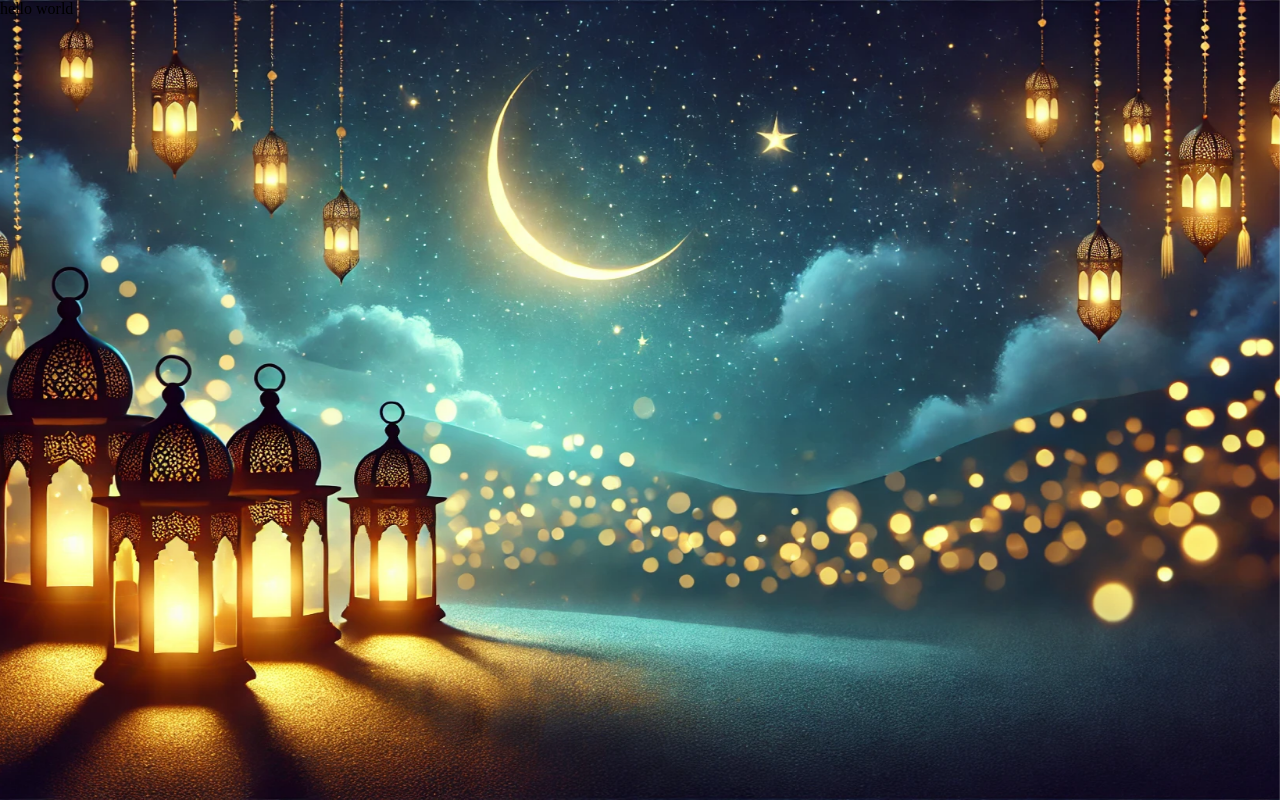
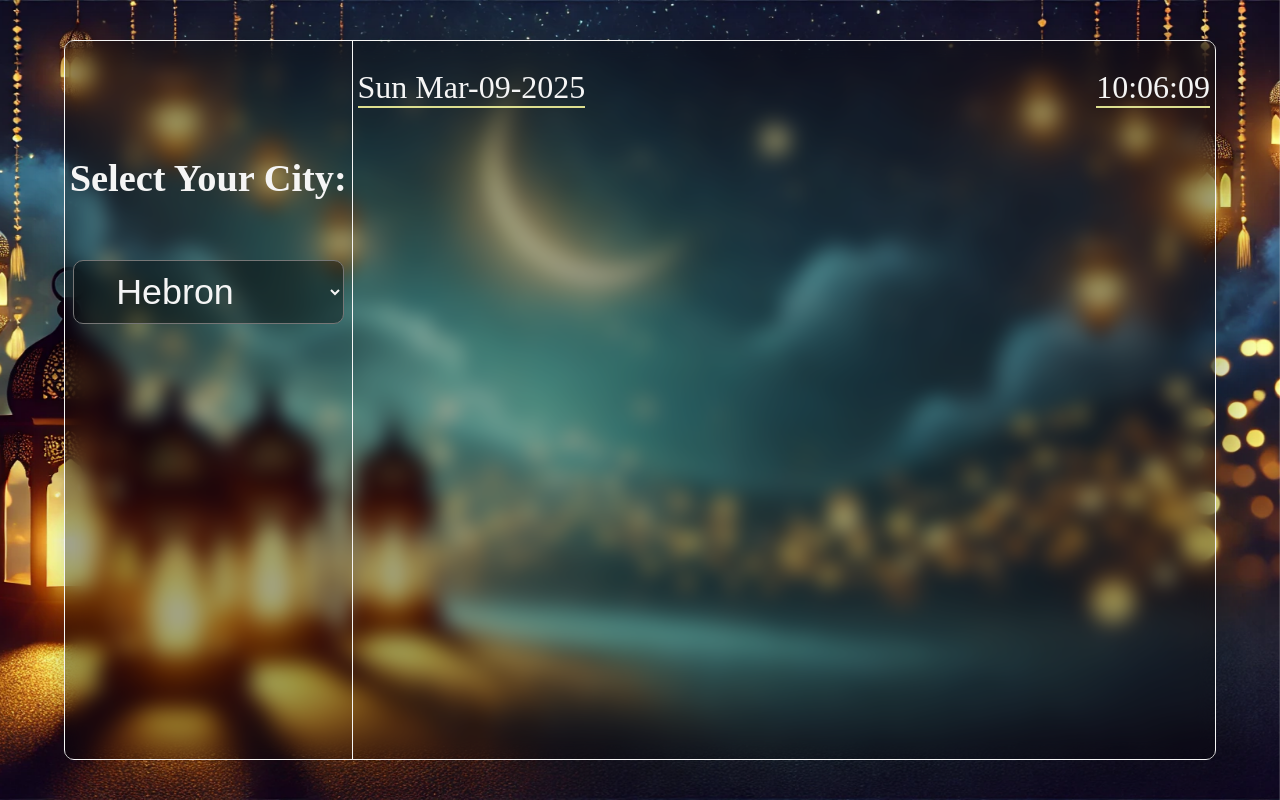
Before and after one commit to MOHAMMADQAWAS25/Ramadan, a React (Vite) app: page / in a window 1280 px wide. Built offline with nearby package versions, Linux system fonts and the light colour scheme; no server answers.

Commit message:
lastChange

```diff
--- a/src/App.jsx
+++ b/src/App.jsx
@@ -1,8 +1,62 @@
-import { useState } from 'react'
+import { useEffect, useState } from 'react'
 function App() {
+  const [city,setCity]=useState('Hebron');
+  const [date,setDate]=useState('');
+  const [time,setTime]=useState('');
+  const [times,setTimes]=useState([]);
+  useEffect(()=>{
+    let x = new Date();
+    x=x.toString();
+    x=x.split(' ');
+    let counter=setInterval(()=>{let y = new Date();y=y.toString();y=y.split(' ');setTime(y[4]);},1000);
+    x=x[0]+' '+x[1]+'-'+x[2]+'-'+x[3];
+    setDate(x);
+   return ()=>{
+      clearInterval(counter);
+   }
+  },[])
+  useEffect(()=>{
+    console.log(city);
+    const get=async()=>{
+      try {
+       let x=`https://api.aladhan.com/v1/timingsByCity/24-02-2025?city=${city}&&country=Palestine`
+       let response=await fetch(x)
+       if(!response.ok){
+        return ;
+       }
+       let data=await response.json();
+       if(data.code!=200 || data.status.toLowerCase()!='ok'){
+           return ;
+       }
+      } catch (error) {
+       console.log(error);
+      }
+    }
+    get();
+  },[city])
   return (
     <div className='main'>
-      hello world
+      <div className="container">
+          <div className="one">
+            <h1>Select Your City:</h1>
+            <select onChange={(e)=>{let x = e.target.value;setCity(x);console.log(city)}}>
+              <option value={'Hebron'}>hebron</option>
+              <option value={'Jerusalem'}>Jerusalem</option>
+              <option value={'Ramallah'}>Ramallah</option>
+              <option value={'Nablus'}>Nablus</option>
+              <option value={'Bethlehem'}>Bethlehem</option>
+            </select>
+          </div>
+          <div className="two">
+            <div className="DateTime">
+              <div className="date">{date}</div>
+              <div className="time">{time}</div>
+            </div>
+            <div className="Times">
+
+            </div>
+          </div>
+      </div>
     </div>
   )
 }
--- a/src/main.css
+++ b/src/main.css
@@ -10,6 +10,9 @@
     background-position: center;
     background-attachment: fixed;
     background-size: cover;
+    display: flex;
+    justify-content: center;
+    align-items: center;
 }
 @media (max-width:1024px) and (min-width:482px){
     .main{
@@ -21,3 +24,75 @@
         background-image: url('assets/bgs/phone.jpg');
     }
 }
+.container{
+    width:90vw;
+    height: 90vh;
+    display: flex;
+    background-color: rgba(0,0,0,0.2);
+    border-radius: 10px;
+    border: 1px solid whitesmoke;
+    backdrop-filter: blur(10px);
+    box-shadow: 10px 10px 30px 10px rgba(0,0,0,0.2);
+}
+.one{
+    width: 25%;
+    height: 100%;
+    background-color: rgba(0,0,0,0.2);
+    display: flex;
+    flex-direction: column;
+    padding-top: 10%;
+    align-items: center;
+    row-gap: 10%;
+    color: whitesmoke;
+    border:0px solid whitesmoke;
+    border-right-width: 1px;
+}
+.one h1{
+    font-size: 3vw;
+}
+.one select{
+    padding: 10px 3vw;
+    font-size: 2.8vw;
+    border-radius: 10px;
+    color: whitesmoke;
+    background-color: rgba(0,0,0,0.4);
+    outline: none;
+    text-transform: capitalize;
+}
+option{
+    background-color: whitesmoke;
+    color: gray;
+}
+.two
+{
+    width: 75%;
+    height: 100%;
+    background-color: rgba(0,0,0,0.2);
+    display: flex;
+    flex-direction: column;
+}
+.DateTime{
+    width: 100%;
+    height: 10%;
+    /* background-color: red; */
+    display: flex;
+    justify-content: space-between;
+    padding: 5px;
+    font-size: 2.5vw;
+    color: whitesmoke;
+    align-items: end;
+
+}
+.DateTime *{
+    border-width: 0;
+    border-bottom: 2px;
+    border-color: #DCDE8F;
+    border-style: solid;
+
+}
+
+.Times{
+    width: 100%;
+    height: 90%;
+    /* background-color: blue; */
+}
```
